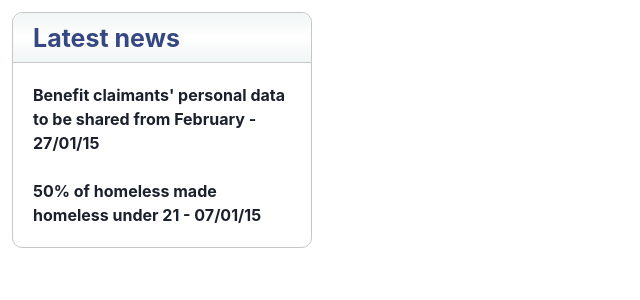
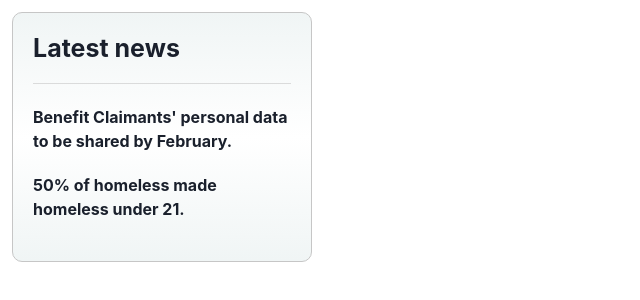
Before and after one commit to chinmaykarmokar/dss-move-app, a Next.js app: page /components/molecules/News in a window 1280 px wide. Shown: the top 300 px of the page, without its empty margins (0-640 px from the left). Built offline with nearby package versions, Linux system fonts and the light colour scheme.

Commit message:
Small Change.

```diff
--- a/pages/components/molecules/News.js
+++ b/pages/components/molecules/News.js
@@ -1,18 +1,14 @@
-import { Flex, Heading, Text } from "@chakra-ui/react";
+import { Flex, Heading, Divider, Text } from "@chakra-ui/react";
 
 const News = () => {
     return (
         <>
-            <Flex border="1px solid #c6c6c6" borderRadius="10px" m="3" width="300px" flexWrap="wrap">
-                <Flex width="100%" bgGradient="linear(to-b, #f0f5f5, #fff, #f0f5f5)" height="50px" color="#354882" borderBottom="1px solid #c6c6c6" borderTopLeftRadius="10px" borderTopRightRadius="10px">
-                    <Heading ml={5} mt={2.5} fontSize="25px">Latest news</Heading>
-                </Flex>
-                <Flex flexWrap="wrap" p={5}>
-                    <Text><b>Benefit claimants' personal data to be shared from February - 27/01/15</b></Text>
-                    <br/>
-                    <Text><b>50% of homeless made homeless under 21 - 07/01/15</b></Text>
-                </Flex>
-            </Flex>
+           <Flex border="1px solid #c6c6c6" m="3" bgGradient="linear(to-b, #f0f5f5, #fff, #f0f5f5)" borderRadius="10px" height="250px" width="300px" flexWrap="wrap" p={5}>
+                <Heading fontSize="25px">Latest news</Heading>
+                <Divider/>
+                <Text><b>Benefit Claimants' personal data to be shared by February.</b></Text>
+                <Text><b>50% of homeless made homeless under 21.</b></Text>
+           </Flex>
         </>
     )
 }
```
